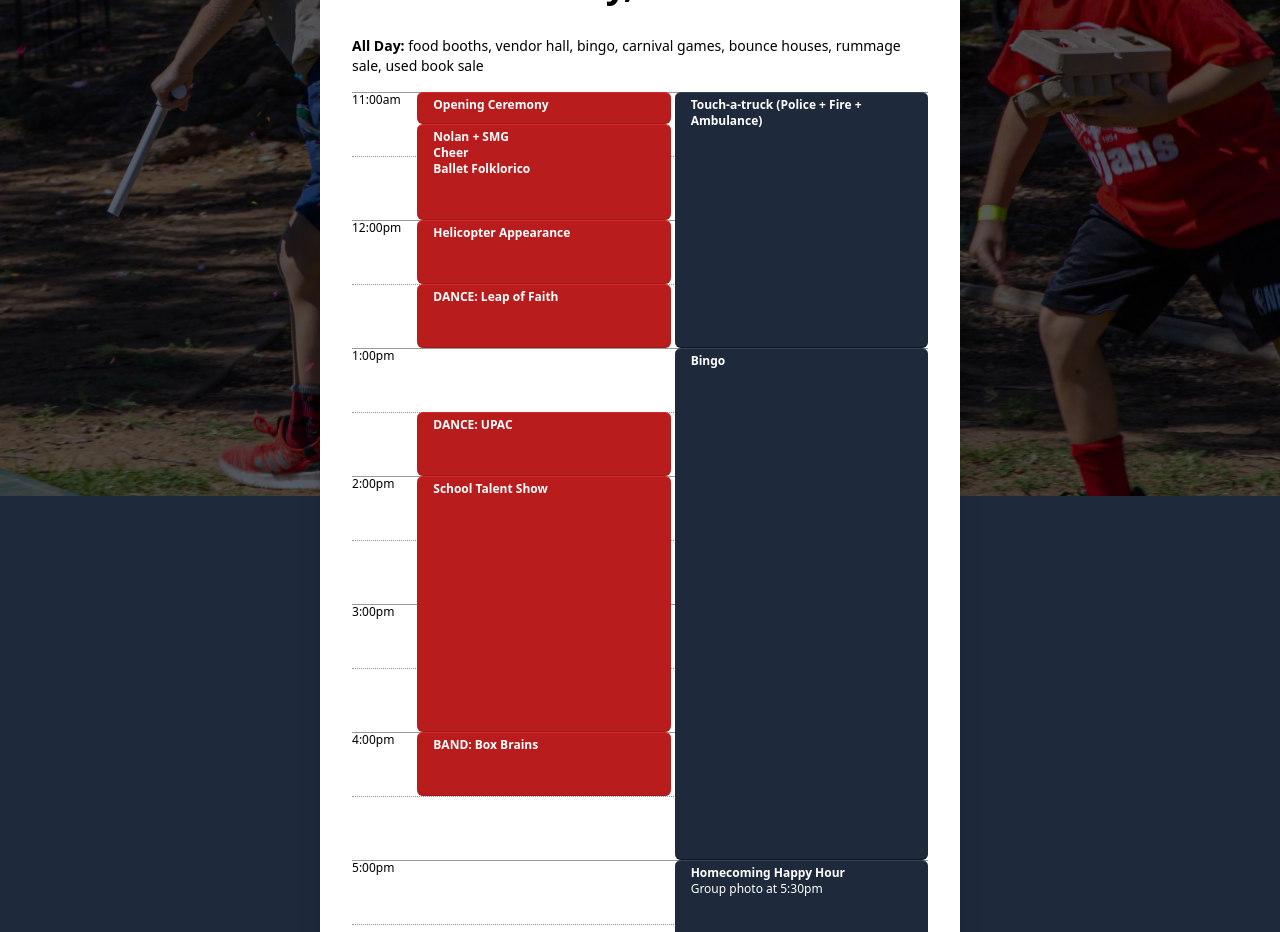
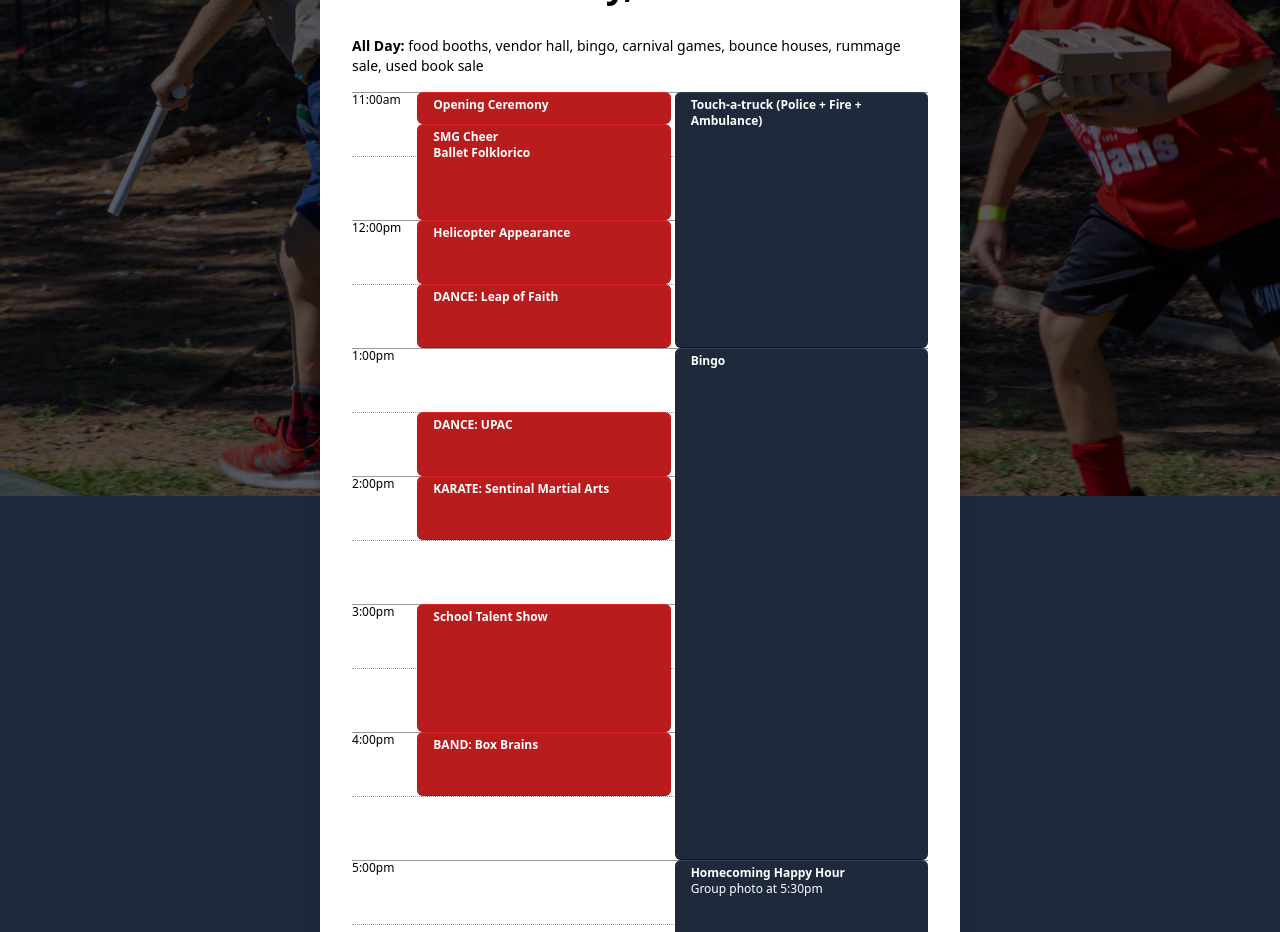
Before and after one commit to ktbartholomew/gorettifest.com, a Next.js app: page /schedule in a window 1280 px wide. Shown: the part 300-1232 px from the top of the page. Built offline with nearby package versions, Linux system fonts and the light colour scheme.

Commit message:
update schedule

```diff
--- a/app/schedule/page.tsx
+++ b/app/schedule/page.tsx
@@ -108,9 +108,7 @@ export default function SchedulePage() {
                         <div className={`${classes.calendarItem} h-[6rem]`}>
                           <div>
                             <strong>
-                              Nolan + SMG
-                              <br />
-                              Cheer
+                              SMG Cheer
                               <br />
                               Ballet Folklorico
                             </strong>
@@ -133,7 +131,16 @@ export default function SchedulePage() {
                             <strong>DANCE: UPAC</strong>
                           </div>
                         </div>
-                        <div className={`${classes.calendarItem}  h-[16rem]`}>
+
+                        <div className={`${classes.calendarItem} h-[4rem]`}>
+                          <div>
+                            <strong>KARATE: Sentinal Martial Arts</strong>
+                          </div>
+                        </div>
+
+                        <div
+                          className={`${classes.calendarItem}  mt-[4rem] h-[8rem]`}
+                        >
                           <div>
                             <strong>School Talent Show</strong>
                           </div>
```
